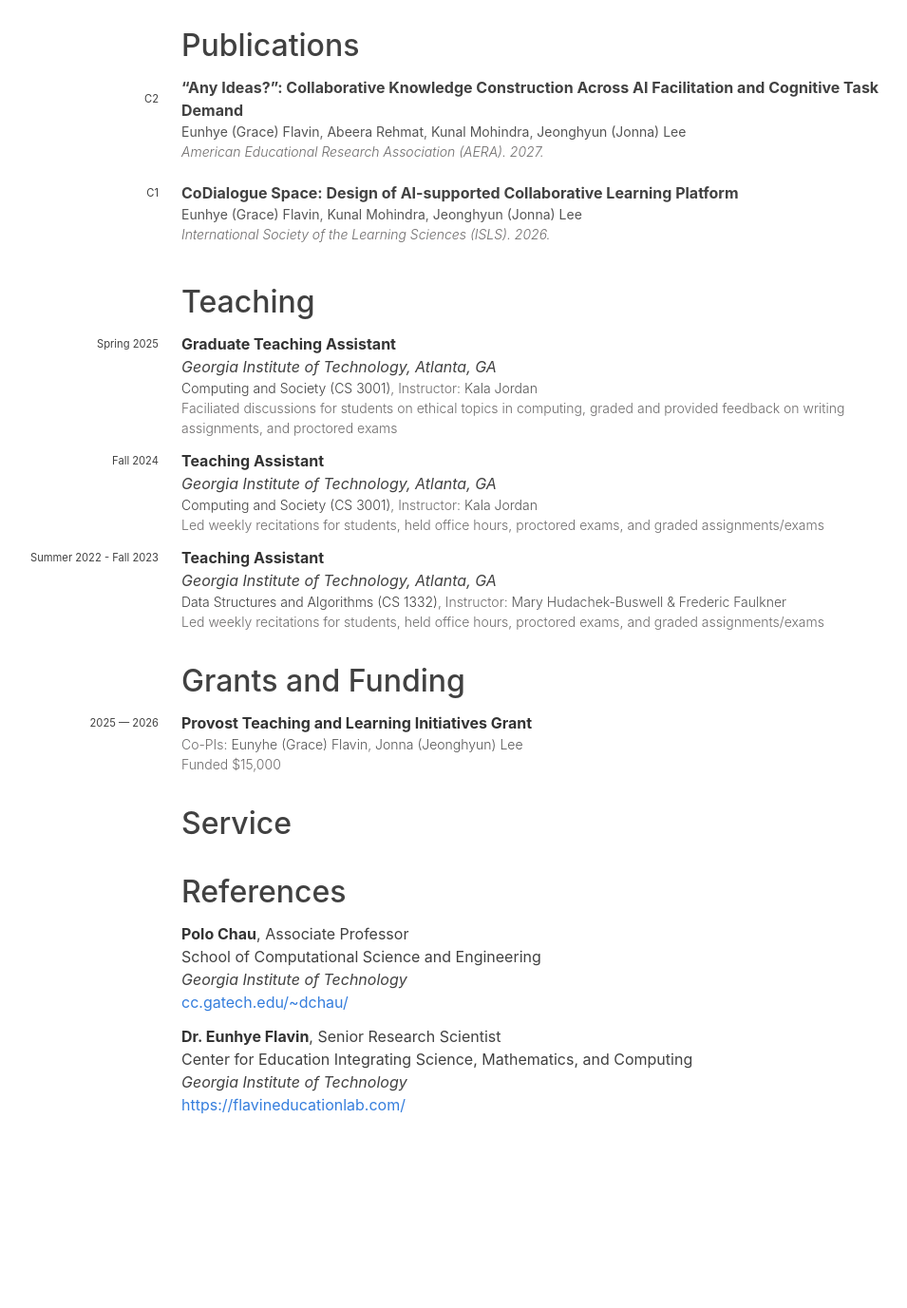
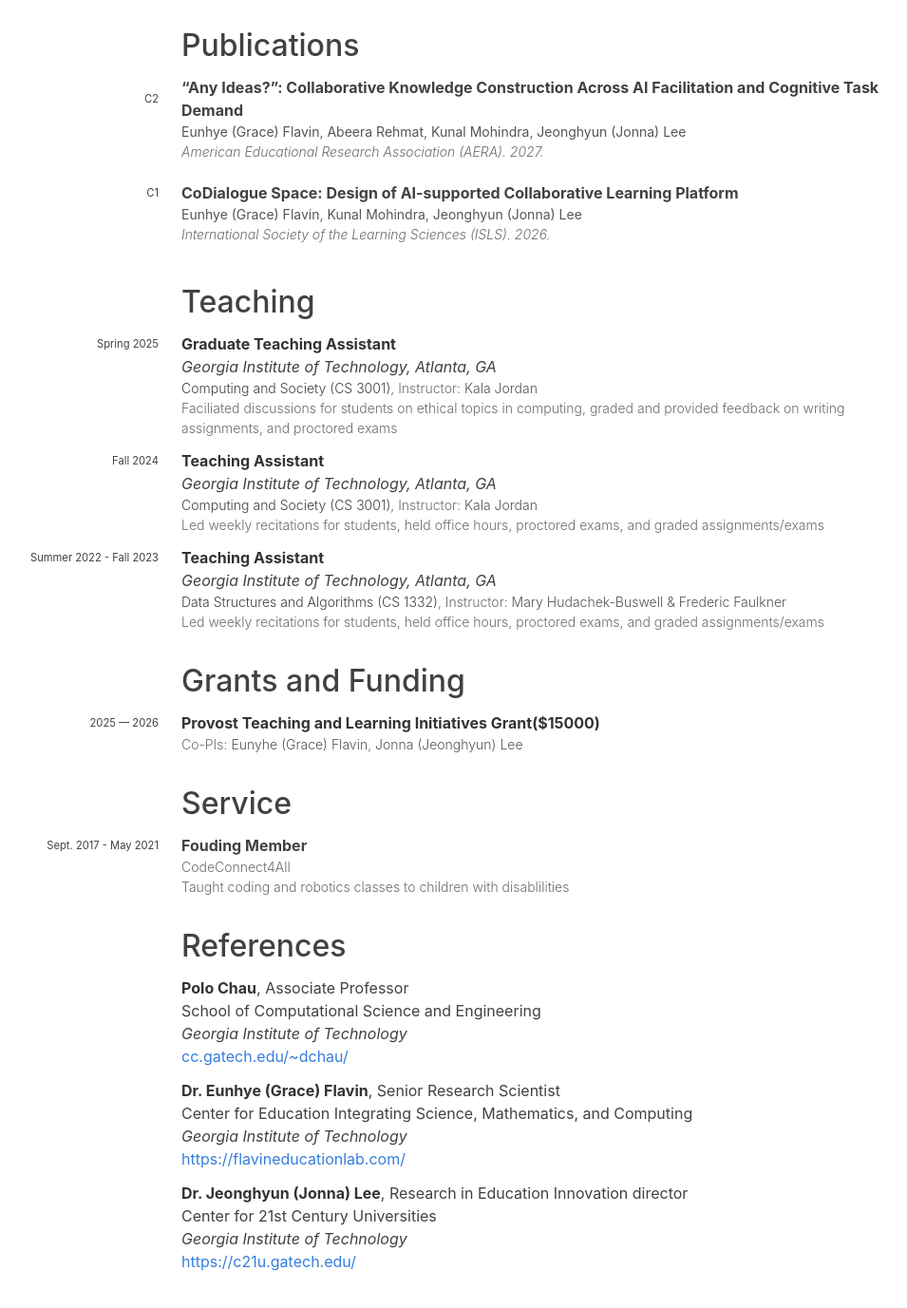
Before and after one commit to kunalmohindra/kunalmohindra.github.io, a Jekyll site: the page built from cv.md, in a window 1280 px wide and 1400 px high, scrolled down 1724 px. Shown: the top 1377 px of the window at 95% size, without its empty margins (141-1096 px from the left). Built offline with Jekyll 4.4.1, drawn with Linux system fonts in a browser that asks for light colours; nearby versions of some CDN libraries; some web fonts are replaced; before the commit the page ends 2959 px from its top, so only the background shows below that.

Commit message:
added reference and included other info

```diff
--- a/_data/funding.yaml
+++ b/_data/funding.yaml
@@ -1,10 +1,9 @@
-- title: Provost Teaching and Learning Initiatives Grant
+- title: Provost Teaching and Learning Initiatives Grant($15000)
   # name: "Awarded for CoDialogue Space project proposal acceptance to ISLS conference"
   years: "2025 — 2026"
   co-pis:
     - Eunyhe (Grace) Flavin
     - Jonna (Jeonghyun) Lee
-  amount: "$15,000"
   title-url: https://ctl.gatech.edu/groups/provost-teaching-and-learning-initiatives/
   name-url: https://ctl.gatech.edu/groups/provost-teaching-and-learning-initiatives/
 
--- a/_data/references.yaml
+++ b/_data/references.yaml
@@ -6,7 +6,7 @@
   website: "cc.gatech.edu/~dchau/"
   url: "https://cc.gatech.edu/~dchau/"
 
-- name: Eunhye Flavin
+- name: Eunhye (Grace) Flavin
   position: Senior Research Scientist
   group: Center for Education Integrating Science, Mathematics, and Computing
   institution: Georgia Institute of Technology
@@ -14,3 +14,12 @@
   phd: true
   website: "https://flavineducationlab.com/"
   url: "https://www.ceismc.gatech.edu/about/staffdirectory/dr-eunhye-grace-flavin"
+
+- name: Jeonghyun (Jonna) Lee
+  position: Research in Education Innovation director
+  group: Center for 21st Century Universities
+  institution: Georgia Institute of Technology
+  location: Atlanta, GA, USA
+  phd: true
+  website: "https://c21u.gatech.edu/"
+  url: "https://c21u.gatech.edu/directory/person/jeonghyun-jonna-lee"
--- /dev/null
+++ b/_data/service.yaml
@@ -0,0 +1,5 @@
+- project-name: CodeConnect4All
+  position: Fouding Member
+  location: "Atlanta, GA"
+  year: Sept. 2017 - May 2021
+  description: "Taught coding and robotics classes to children with disablilities"
--- a/_data/teaching.yaml
+++ b/_data/teaching.yaml
@@ -20,7 +20,6 @@
   class-url: https://oscar.gatech.edu/bprod/bwckctlg.p_disp_course_detail?cat_term_in=202302&subj_code_in=CS&crse_numb_in=3001
   ta: true
 
-
 - institution: Georgia Institute of Technology
   position: Teaching Assistant
   location: "Atlanta, GA"
--- a/_includes/cv/fund.html
+++ b/_includes/cv/fund.html
@@ -3,15 +3,15 @@
 <div><a href="{{ fund.name-url }}">{{ fund.name }}</a></div>
 
 <div class="cv-description">
-Co-PIs:
-{% for person in fund.co-pis %}
+	Co-PIs:
+	{% for person in fund.co-pis %}
 	{% if forloop.last == false %}
-		{% include person.html person=person %},
+	{% include person.html person=person %},
 	{% else if forloop.last == true %}
-		{% include person.html person=person %}
+	{% include person.html person=person %}
 	{% endif %}
-{% endfor %}
+	{% endfor %}
 </div>
-<div class="cv-description">Funded {{ fund.amount }}</div>
+<!-- <div class="cv-description">Funded {{ fund.amount }}</div> -->
 
 <div class="cv-spacer"></div>
--- /dev/null
+++ b/_includes/cv/service.html
@@ -0,0 +1,7 @@
+<div class="cv-left-date">{{ service.year }}</div>
+<div><b>{{ service.position }}</b></div>
+<div class="cv-description">
+    {{service.project-name}}
+</div>
+<div class="cv-description">{{ service.description }}</div>
+<div class="cv-spacer"></div>
--- a/cv.md
+++ b/cv.md
@@ -143,6 +143,10 @@ I have collaborated with researchers, designers, developers, and artists while w
 
 ## Service
 
+{% for service in site.data.service %}
+{% include cv/service.html service=service %}
+{% endfor %}
+
 <!-- <div class="cv-service-title"><b>Organizer</b></div>
 {% for venue in site.data.organizer %}
 {% include cv/venue.html venue=venue %}
```
Also changed, not shown: other parts of cv.md (+0 -11 lines).
